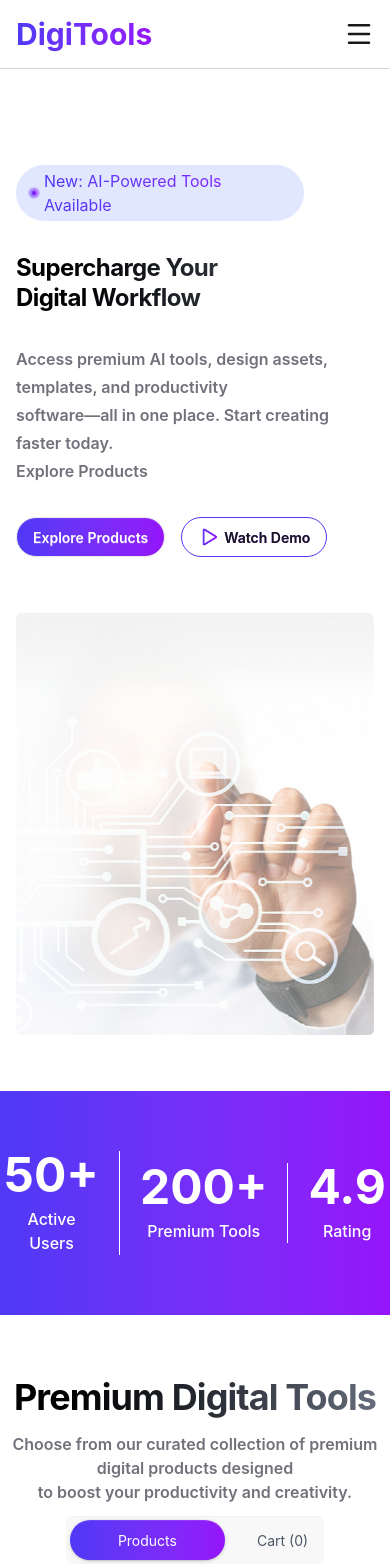
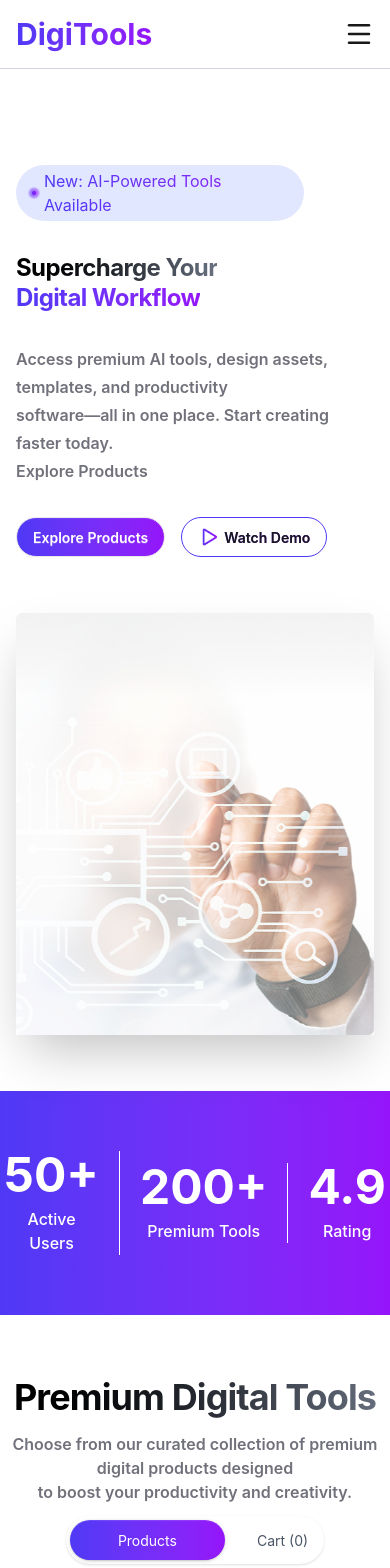
Before and after one commit to dulal71/digitools-platform, a React (Vite) app: page / in a window 390 px wide. Shown: the top 1568 px of the page. Built offline with nearby package versions, Linux system fonts and the light colour scheme.

Commit message:
add readme file

```diff
--- a/public/GetStartedData.json
+++ b/public/GetStartedData.json
@@ -13,7 +13,7 @@
     },
     {
    "id": 3,
-  "image": "https://i.ibb.co.com/yFg0DKy1/user.png",
+  "image": "https://i.ibb.co.com/DfqWm5wc/rocket.png",
   "name": "Start Creating",
   "description": "Download and start using your premium tools immediately."
     }
--- a/src/Components/Banner/Banner.jsx
+++ b/src/Components/Banner/Banner.jsx
@@ -11,8 +11,8 @@ const Banner = () => {
          <img className='w-3 h-3' src={Group} alt="" />
           <p className='bg-linear-to-r from-[#4F39F6] to-[#9514FA] bg-clip-text text-transparent'>New: AI-Powered Tools Available</p>
             </div>
-            <h1 className='text-2xl md:text-5xl font-bold leading-tight tracking-tight bg-linear-to-r from-black to-gray-500 bg-clip-text text-transparent'>Supercharge Your <br />
-            Digital Workflow</h1>
+            <h1 className='text-2xl md:text-5xl font-bold leading-tight tracking-tight'> <span className='bg-linear-to-r from-black to-gray-500  bg-clip-text text-transparent '>Supercharge Your</span> <br />
+         <span className='bg-linear-to-r from-[#4F39F6] to-[#9514FA]  bg-clip-text text-transparent '>Digital Workflow</span>   </h1>
             <p className='leading-7 text-zinc-500 font-semibold'>Access premium AI tools, design assets, templates, and productivity <br />
 software—all in one place. Start creating faster today. <br />
 
@@ -24,7 +24,7 @@ Explore Products
 </div>
             </div>
           {/* right-content */}
-         <div className='mx-auto'>
+         <div className='mx-auto shadow-2xl'>
 <img className='animate-pulse'   src={BannerImage} alt="banner-image" />
          </div>
         </div>
--- a/src/Components/Cart/Cart.jsx
+++ b/src/Components/Cart/Cart.jsx
@@ -7,7 +7,7 @@ import CartProduct from './CartProduct';
 const Cart = ({selected,setSelected}) => {
 
     return (
-        <div className='mt-10 max-w-5xl mx-auto bg-white shadow-lg border-2 border-gray-100 p-5'>
+        <div className='mt-10 max-w-5xl mx-auto bg-white shadow p-5'>
                  <p className='font-bold text-2xl'>Your Cart</p>
    {selected.length===0 ? <EmptyMessage></EmptyMessage>:<CartProduct selected={selected} setSelected={setSelected}></CartProduct> }
         </div>
--- a/src/Components/EmptyMessage/EmptyMessage.jsx
+++ b/src/Components/EmptyMessage/EmptyMessage.jsx
@@ -3,13 +3,13 @@ import React from 'react';
 
 const EmptyMessage = () => {
     return (
-        <div className=' '>
+
 
          <div className='flex flex-col justify-center items-center'>
          <ShoppingCart className='text-zinc-300' size={200}></ShoppingCart>
          <p className='text-zinc-500 text-xl'>Your Cart is empty</p>
             </div>
-        </div>
+
     );
 };
 
--- a/src/Components/GetStartedSection/GetCard.jsx
+++ b/src/Components/GetStartedSection/GetCard.jsx
@@ -6,7 +6,7 @@ const GetCard = ({getPromise}) => {
     return (
         <div className='grid grid-cols-1 md:grid-cols-2 lg:grid-cols-3 gap-10 mt-10'>
          {
-            data.map(card =>(<div key={card.id} className=' bg-white px-7 py-15 relative rounded-md' >
+            data.map(card =>(<div key={card.id} className=' bg-white px-7 py-15 relative rounded-md shadow' >
                 <div className='w-8 h-8 rounded-full shadow-md flex items-center justify-center font-bold absolute right-3 bg-linear-to-r from-[#4F39F6] to-[#9514FA] text-white'>{card.id}</div>
               <div className='space-y-5 flex flex-col justify-center items-center mt-10'>
  <div className='w-24 h-24 rounded-full flex justify-center items-center p-3 bg-[#e1e7ffc4]'>
--- a/src/Components/Tools/Tools.jsx
+++ b/src/Components/Tools/Tools.jsx
@@ -15,7 +15,7 @@ const Tools = ({getPromise,setCount}) => {
 </div>
 <div className='flex justify-center mt-3'>
 {/* name of each tab group should be unique */}
-<div className="tabs tabs-box flex gap-5">
+<div className="tabs tabs-box bg-white shadow-sm rounded-full flex gap-5">
   <input onClick={()=>setOpen('Products')} type="radio" name="my_tabs_1" className={`tab ${open ==='Products'?'rounded-full px-12 bg-linear-to-r from-[#4F39F6] to-[#9514FA] text-white':'text-gray-600'} `} aria-label="Products" defaultChecked />
   <input onClick={()=>setOpen('cart')} type="radio" name="my_tabs_1" className={`tab ${open==='cart' ?'rounded-full px-12 bg-linear-to-r from-[#4F39F6] to-[#9514FA] text-white':'text-gray-600'} `} aria-label={`Cart (${selected.length})`} />
 </div>
--- a/src/Components/TransparentPricing/TransparentPricingCard.jsx
+++ b/src/Components/TransparentPricing/TransparentPricingCard.jsx
@@ -6,8 +6,8 @@ const TransparentPricingCard = ({card}) => {
   const {name,description,price,period,tag,buttonText,features
 } = card
     return (
-        <div className={`${tag==='most popular'? 'bg-linear-to-r from-[#4F39F6] to-[#9514FA]':'bg-base-200' } p-5 space-y-5 rounded-lg relative`}>
-        <div className='absolute -top-4 left-1/2 -translate-x-1/2 bg-amber-100 px-2 rounded-full'>{tag}</div>
+        <div className={`${tag==='most popular'? 'bg-linear-to-r from-[#4F39F6] to-[#9514FA]':'bg-base-200' } p-5 space-y-5 rounded-lg relative shadow`}>
+        <div className='absolute -top-4 left-1/2 -translate-x-1/2 bg-amber-200 px-2 rounded-full'>{tag}</div>
          <div className='space-y-3'>
           <h3 className='font-bold text-2xl'>{name}</h3>
           <p>{description}</p>
```
Also changed, not shown: 1 other file (tests, documents, lock files or other folders).
